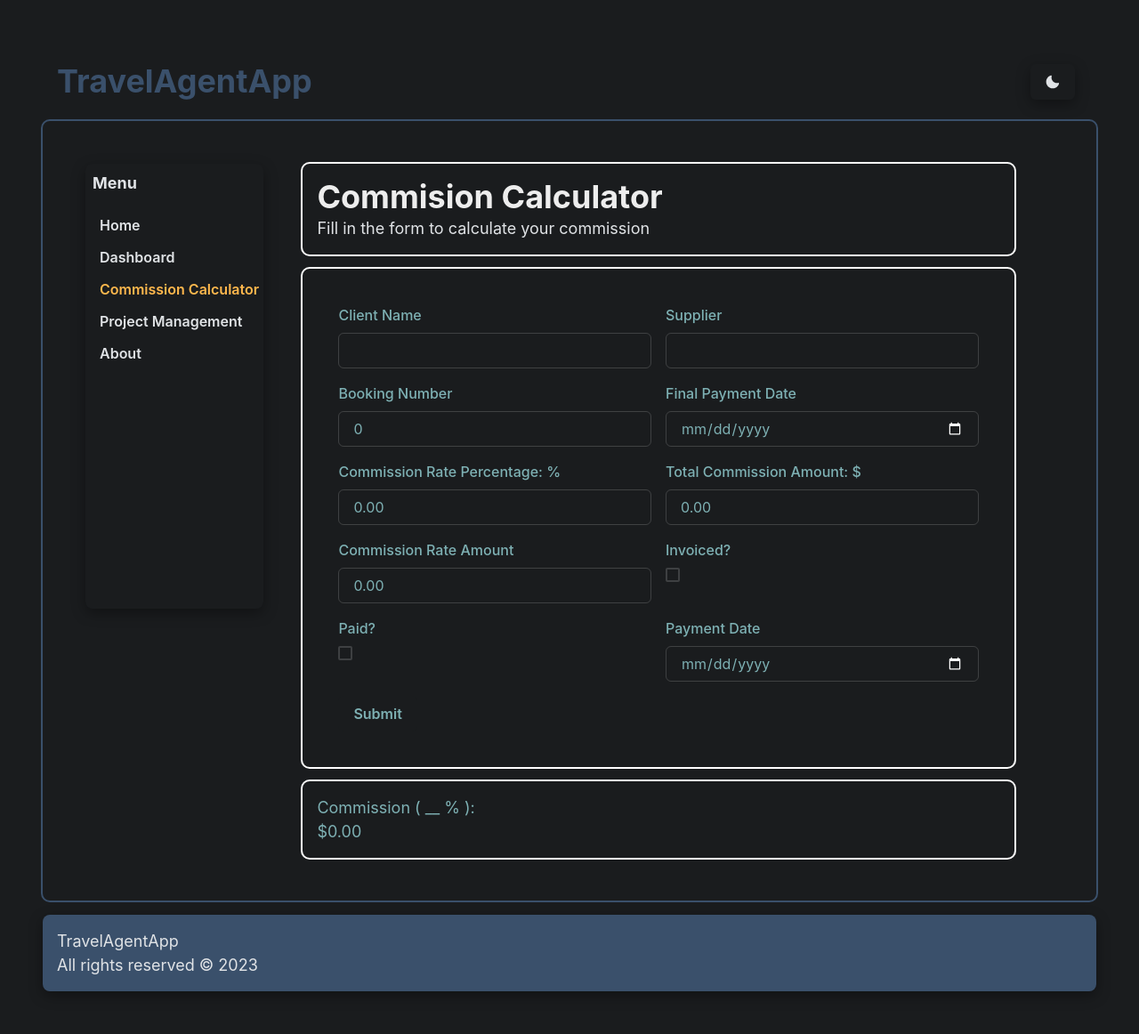
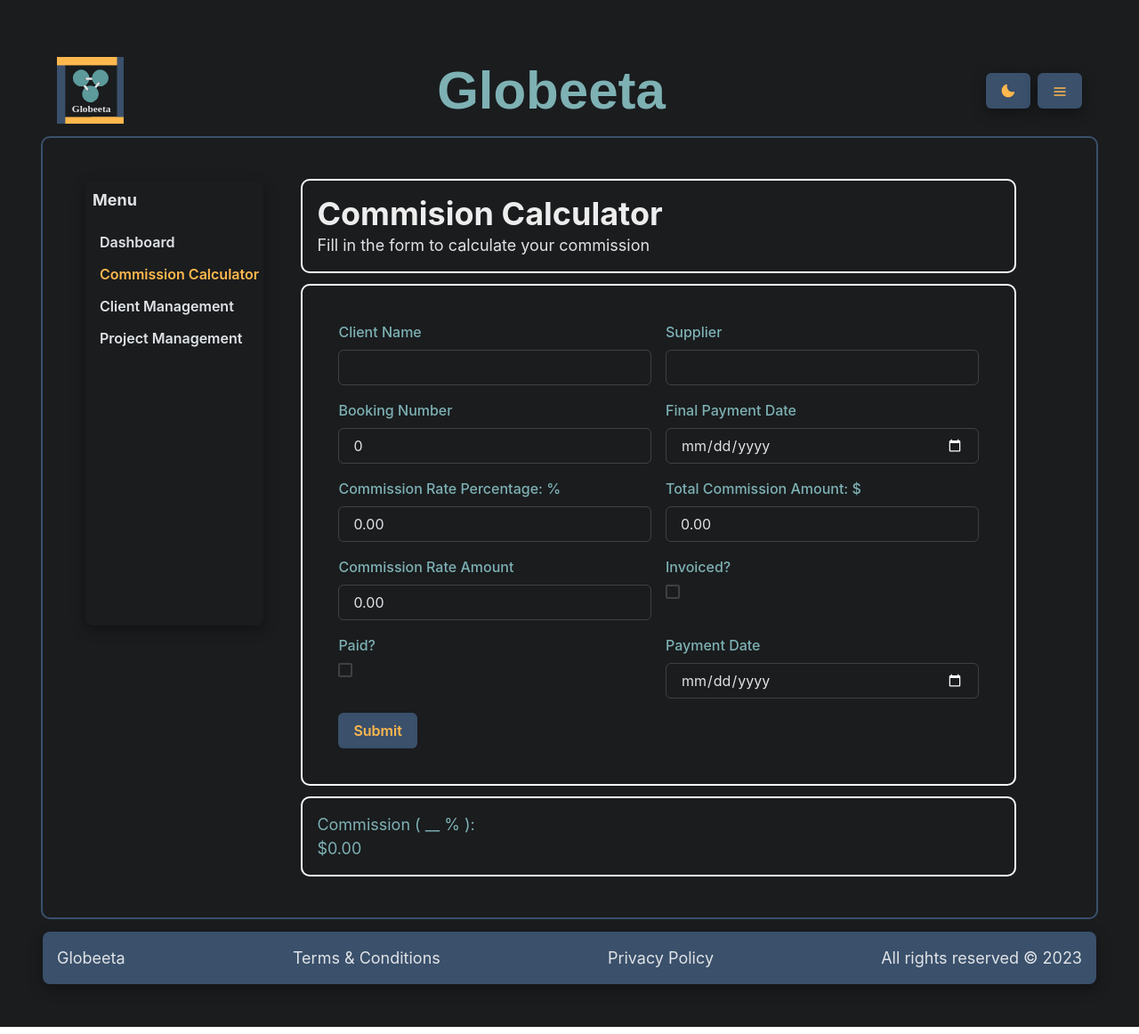
Before and after one commit to JayEyeM/Travel-Agent-App, a React (Vite) app: page /calculator in a window 1280 px wide. Shown: the whole page at 89% size. Built offline with nearby package versions, Linux system fonts and the light colour scheme.

Commit message:
Navbar menu, logo, other...

```diff
--- a/src/App.tsx
+++ b/src/App.tsx
@@ -9,6 +9,7 @@ import About from './pages/about';
 import PagesMenu from './components/generalUtils/PagesMenu';
 import ProjectManagement from './pages/projectManagement';
 import Footer from './components/generalUtils/footer';
+import ClientManagement from './pages/ClientManagment';
 
 function App() {
   const { primary, background } = useBrandColors();
@@ -16,16 +17,16 @@ function App() {
 
   const getCurrentPage = () => {
     switch (location.pathname) {
-      case '/':
-        return 'home';
+
       case '/calculator':
         return 'calculator';
       case '/dashboard':
         return 'dashboard';
+      case '/clientManagement':
+        return 'clientManagement';
       case '/projectManagement':
         return 'projectManagement';
-      case '/about':
-        return 'about';
+
       default:
         return '';
     }
@@ -49,6 +50,7 @@ function App() {
               <Route path="/" element={<Homepage />} />
               <Route path="/calculator" element={<CommisionCalculator />} />
               <Route path="/dashboard" element={<Dashboard />} />
+              <Route path="/clientManagement" element={<ClientManagement />} />
               <Route path="/projectManagement" element={<ProjectManagement />} />
 
               <Route path="/about" element={<About />} />
--- a/src/components/calculatorUtils/commissionForm.tsx
+++ b/src/components/calculatorUtils/commissionForm.tsx
@@ -62,44 +62,44 @@ const commissionForm = () => {
         <SimpleGrid columns={{ base: 1, md: 2 }} spacing={4}>
           <FormControl color={accent}>
             <FormLabel htmlFor='clientName'>Client Name</FormLabel>
-            <Input id='clientName' type='text' value={formData.clientName} onChange={handleChange} />
+            <Input id='clientName' color={text} type='text' value={formData.clientName} onChange={handleChange} />
           </FormControl>
 
           <FormControl color={accent}>
             <FormLabel htmlFor='supplier'>Supplier</FormLabel>
-            <Input id='supplier' type='text' value={formData.supplier} onChange={handleChange} />
+            <Input id='supplier' color={text} type='text' value={formData.supplier} onChange={handleChange} />
           </FormControl>
 
           <FormControl color={accent}>
             <FormLabel htmlFor='bookingNumber'>Booking Number</FormLabel>
             <NumberInput defaultValue={0} precision={0}>
-              <NumberInputField id='bookingNumber' value={formData.bookingNumber} onChange={handleChange} />
+              <NumberInputField id='bookingNumber' color={text} value={formData.bookingNumber} onChange={handleChange} />
             </NumberInput>
           </FormControl>
 
           <FormControl color={accent}>
             <FormLabel htmlFor='finalPaymentDate'>Final Payment Date</FormLabel>
-            <Input id='finalPaymentDate' type='date' value={formData.finalPaymentDate} onChange={handleChange} />
+            <Input id='finalPaymentDate' color={text} type='date' value={formData.finalPaymentDate} onChange={handleChange} />
           </FormControl>
 
           <FormControl color={accent}>
             <FormLabel htmlFor='rate'>Commission Rate Percentage: %</FormLabel>
             <NumberInput defaultValue={0} precision={2}>
-              <NumberInputField id='rate' value={formData.rate} onChange={handleChange} />
+              <NumberInputField id='rate' color={text} value={formData.rate} onChange={handleChange} />
             </NumberInput>
           </FormControl>
 
           <FormControl color={accent}>
           <FormLabel htmlFor='commission'>Total Commission Amount: $</FormLabel>
           <NumberInput defaultValue={0} precision={2}>
-            <NumberInputField id='commission' value={formData.commission} onChange={handleChange} />
+            <NumberInputField id='commission' color={text} value={formData.commission} onChange={handleChange} />
           </NumberInput>
           </FormControl>
 
           <FormControl color={accent}>
             <FormLabel htmlFor='commissionRateAmount'>Commission Rate Amount</FormLabel>
             <NumberInput defaultValue={0} precision={2}>
-              <NumberInputField id='commissionRateAmount' value={formData.commissionRateAmount} onChange={handleChange} />
+              <NumberInputField id='commissionRateAmount' color={text} value={formData.commissionRateAmount} onChange={handleChange} />
             </NumberInput>
           </FormControl>
 
@@ -115,13 +115,13 @@ const commissionForm = () => {
 
           <FormControl color={accent}>
             <FormLabel htmlFor='paymentDate'>Payment Date</FormLabel>
-            <Input id='paymentDate' type='date' value={formData.paymentDate} onChange={handleChange} />
+            <Input id='paymentDate' color={text} type='date' value={formData.paymentDate} onChange={handleChange} />
           </FormControl>
 
 
         </SimpleGrid>
 
-        <Button mt={4} bg={background} color={accent} type='submit'>
+        <Button mt={4} bg={primary} color={secondary} type='submit'>
           Submit
         </Button>
       </form>
--- /dev/null
+++ b/src/components/generalUtils/Logo.tsx
@@ -0,0 +1,22 @@
+// Logo.tsx component
+
+import React from 'react';
+import { Box, Image } from '@chakra-ui/react';
+import logo from '../../assets/FillerLogo.svg';
+
+//width and height should be dynamic props
+
+interface LogoProps {
+    width?: string;
+    height?: string;
+}
+
+const Logo: React.FC<LogoProps> = ({ width, height }) => {
+  return (
+    <Box>
+      <Image src={logo} alt="Logo" width={width} height={height} />
+    </Box>
+  );
+};
+
+export default Logo;
--- /dev/null
+++ b/src/components/generalUtils/NavbarMenu.tsx
@@ -0,0 +1,41 @@
+import React from 'react';
+import { Link } from 'react-router-dom';
+import { Box, Text, Button, SimpleGrid, Menu, MenuButton, MenuList } from '@chakra-ui/react';
+import { HamburgerIcon } from '@chakra-ui/icons';
+import { useBrandColors } from '../generalUtils/theme';
+import MenuLink from '../generalUtils/MenuLinks';
+
+interface NavbarMenuProps {
+    currentPage: string;
+}
+
+const NavbarMenu: React.FC<NavbarMenuProps> = ({ currentPage }) => {
+    const { primary, secondary, accent, background, text } = useBrandColors();
+
+    return (
+
+
+          <Menu>
+            <MenuButton as={Button} color={secondary} bg={primary} boxShadow={"rgba(0, 0, 0, 0.35) 0px 5px 15px;"}>
+                <HamburgerIcon />
+            </MenuButton>
+            <MenuList>
+                <SimpleGrid
+                    columns={{ base: 2, md: 1 }}
+                    spacing={{ base: 2, md: 4 }}
+                    w={'100%'}
+                    h={'auto'}
+                    justifyItems={{ base: 'center', md: 'center' }}
+                    p={2}
+                >
+                    <MenuLink to="/" texts="Home" isActive={currentPage === 'home'} />
+                    <MenuLink to="/about" texts="About" isActive={currentPage === 'about'} />
+                </SimpleGrid>
+            </MenuList>
+        </Menu>
+
+      );
+    };
+
+
+export default NavbarMenu;
--- a/src/components/generalUtils/PagesMenu.tsx
+++ b/src/components/generalUtils/PagesMenu.tsx
@@ -38,11 +38,12 @@ const PagesMenu: React.FC<PagesMenuProps> = ({ currentPage }) => {
             justifyItems={{ base: 'center', md: 'left' }}
             p={2}
           >
-            <MenuLink to="/" texts="Home" isActive={currentPage === 'home'} />
+
             <MenuLink to="/dashboard" texts="Dashboard" isActive={currentPage === 'dashboard'} />
             <MenuLink to="/calculator" texts="Commission Calculator" isActive={currentPage === 'calculator'} />
+            <MenuLink to="/clientManagement" texts="Client Management" isActive={currentPage === 'clientManagement'} />
             <MenuLink to="/projectManagement" texts="Project Management" isActive={currentPage === 'projectManagement'} />
-            <MenuLink to="/about" texts="About" isActive={currentPage === 'about'} />
+
           </SimpleGrid>
         </Box>
       );
--- a/src/components/generalUtils/footer.tsx
+++ b/src/components/generalUtils/footer.tsx
@@ -18,9 +18,22 @@ const Footer = () => {
     h={'auto'}
     ml={{ base: 'auto', md: 0 }}
     mr={{ base: 'auto', md: 0 }}
+    display={'flex'}
+    flexDirection={{ base: 'column', md: 'row' }}
+    justifyContent={{ base: 'center', md: 'space-between' }}
+    alignItems={{ base: 'center', md: 'flex-start' }}
+
     >
       <Text fontSize="lg" color={text}>
-        TravelAgentApp
+        Globeeta
+      </Text>
+
+      <Text fontSize="lg" color={text}>
+        Terms & Conditions
+      </Text>
+
+      <Text fontSize="lg" color={text}>
+        Privacy Policy
       </Text>
 
       <Text fontSize="lg" color={text}>
--- a/src/components/generalUtils/navBar.tsx
+++ b/src/components/generalUtils/navBar.tsx
@@ -3,6 +3,8 @@
 import { Box, Button, useColorMode, useTheme, useColorModeValue, Heading } from '@chakra-ui/react'
 import { MoonIcon, SunIcon } from '@chakra-ui/icons'
 import { useBrandColors } from '../generalUtils/theme'
+import NavbarMenu from './NavbarMenu'
+import Logo from './Logo'
 
 
 function NavBar() {
@@ -10,21 +12,39 @@ function NavBar() {
 
     const { background, primary, secondary, accent, text } = useBrandColors()
 
+    const getCurrentPage = () => {
+        switch (location.pathname) {
+          case '/':
+            return 'home';
+          case '/about':
+            return 'about';
+          default:
+            return '';
+        }
+      };
+
     return (
         <Box bg={background} m={'auto'} h="auto" w={'100%'} p={4}
         display={'flex'} justifyContent={'space-between'} alignItems={'center'}>
-            <Heading color={primary}>TravelAgentApp</Heading>
+
+            <Logo width='auto' height='75' />
+            <Heading as={'h1'} fontSize={'6xl'} fontFamily={['Raleway Heavy', 'sans-serif']}   color={accent}>Globeeta</Heading>
+
+            <Box display={'flex'} alignItems={'center'}>
 
                 <Button onClick={toggleColorMode}
                 m={2}
                 boxShadow="rgba(0, 0, 0, 0.35) 0px 5px 15px;"
-            bg={background}
-            color={text}
+                bg={primary}
+                color={secondary}
                 aria-label='Toggle Color Mode'
-            _hover={{ bg: accent }}>
+                _hover={{ bg: background }}>
                     {colorMode === 'light' ?  <SunIcon /> : <MoonIcon />}
                 </Button>
 
+                <NavbarMenu currentPage={getCurrentPage()} />
+
+            </Box>
 
         </Box>
     )
--- /dev/null
+++ b/src/pages/ClientManagment.tsx
@@ -0,0 +1,18 @@
+//  src/pages/ClientManagment.tsx
+import React from 'react';
+import { Box, Heading, Text } from '@chakra-ui/react';
+
+const ClientManagement: React.FC = () => {
+  return (
+    <Box textAlign="center" py={10} px={6}>
+      <Heading as="h1" size="xl" mb={4}>
+        Welcome to the Client Management page
+      </Heading>
+      <Text fontSize="lg">
+        This is the Client Management of your application.
+      </Text>
+    </Box>
+  );
+};
+
+export default ClientManagement;
--- a/src/pages/homepage.tsx
+++ b/src/pages/homepage.tsx
@@ -14,12 +14,27 @@ const Homepage: React.FC = () => {
         Effortlessly manage your commissions, track bookings, and stay organized—all in one place.
       </Text>
 
-      <Tooltip label="Coming Soon" placement="top" hasArrow fontSize={'md'} bg={secondary} color={primary} outline="2px solid" outlineColor={primary} >
-        <Button mt={8} color={secondary} bg={primary} size="lg">
-          Get Started
-        </Button>
-      </Tooltip>
+      <Box mt={10} w={'80%'} ml={'auto'} mr={'auto'} display={'flex'} flexDirection={'column'}>
+        <Tooltip label="Get Started" placement="top" hasArrow fontSize={'md'} bg={secondary} color={primary} outline="2px solid" outlineColor={primary} >
+          <Button w={'175px'} ml={'auto'} mr={'auto'} mt={0} color={secondary} bg={primary} size="lg">
+            Get Started
+          </Button>
+        </Tooltip>
+
+        <Text fontSize="lg" mt={10} color={text}>
+          Still want to know more? Just click below to read more details and view screenshots.
+        </Text>
+
+        <Tooltip label="Learn More" placement="top" hasArrow fontSize={'md'} bg={secondary} color={primary} outline="2px solid" outlineColor={primary} >
+          <Button w={'175px'} ml={'auto'} mr={'auto'} mt={8} color={secondary} bg={primary} size="lg">
+            Learn More
+          </Button>
+        </Tooltip>
+
+      </Box>
+
     </Box>
+
   );
 };
 
```
Also changed, not shown: src/assets/FillerLogo.svg (added). Lines whose indentation alone changed are shown as unchanged.
